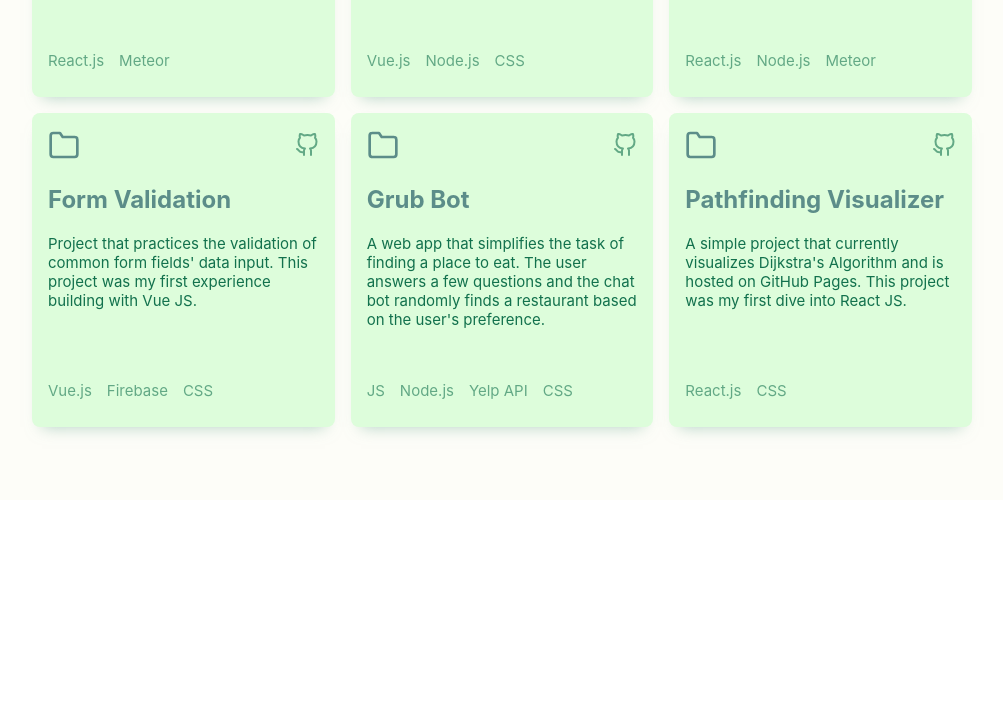
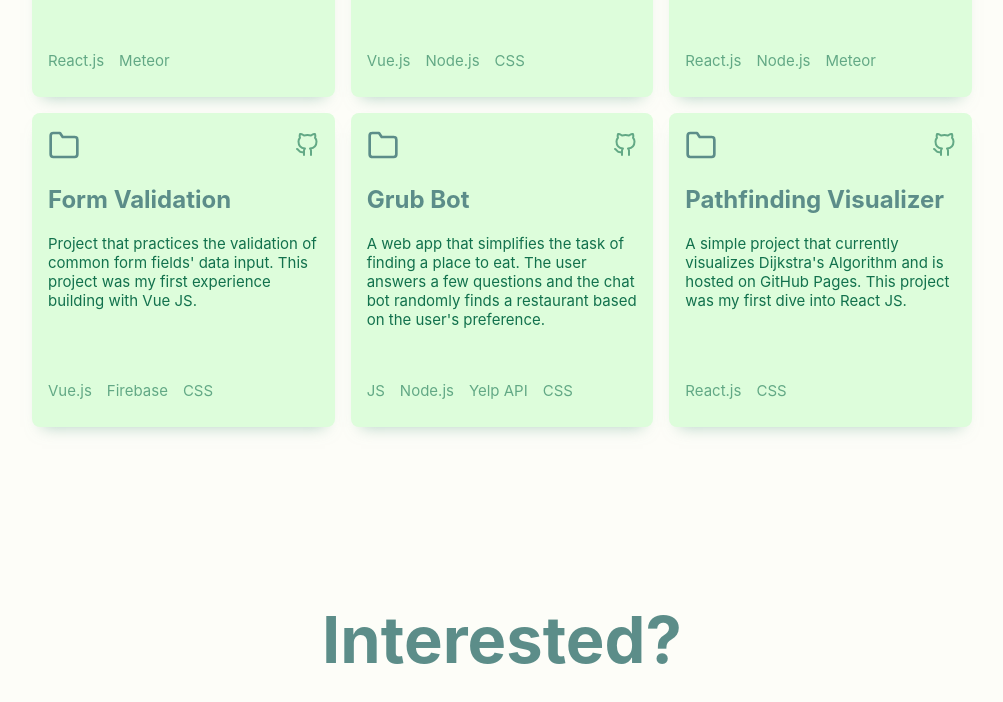
Before and after one commit to jackiewong99/portfolio_v2, a React (Create React App) app: page / in a window 1280 px wide. Shown: the part 2150-2852 px from the top of the page, without its empty margins (138-1141 px from the left). Before the commit the page ends 2650 px from the top, so only its background shows below. Built offline with nearby package versions, Linux system fonts and the light colour scheme.

Commit message:
Add Contact component to App

```diff
--- a/src/App.js
+++ b/src/App.js
@@ -2,6 +2,7 @@
 import Header from './Components/Header/Header';
 import About from './Components/About/About';
 import Projects from './Components/Projects/Projects';
+import Contact from './Components/Contact/Contact';
 // Styling
 import styles from './App.module.css';
 
@@ -11,6 +12,7 @@ function App() {
       <Header />
       <About />
       <Projects />
+      <Contact />
     </div>
   );
 }
--- a/src/Components/Contact/Contact.js
+++ b/src/Components/Contact/Contact.js
@@ -1,10 +1,12 @@
 import React from 'react';
+// Styling
+import styles from './Contact.module.css';
 
 const Contact = () => {
   return (
-    <div>
+    <div className={styles.contact}>
       <header>
-        <h1>Interested?</h1>
+        <h1 className={styles.contactHeader}>Interested?</h1>
       </header>
     </div>
   );
--- a/src/Components/Contact/Contact.module.css
+++ b/src/Components/Contact/Contact.module.css
@@ -0,0 +1,11 @@
+.contact {
+  --primary-color: #5c8d89;
+  min-height: 50vh;
+  padding: 100px 0;
+}
+
+.contactHeader {
+  color: var(--primary-color);
+  font-size: calc(60px + 0.390625vw);
+  text-align: center;
+}
```
